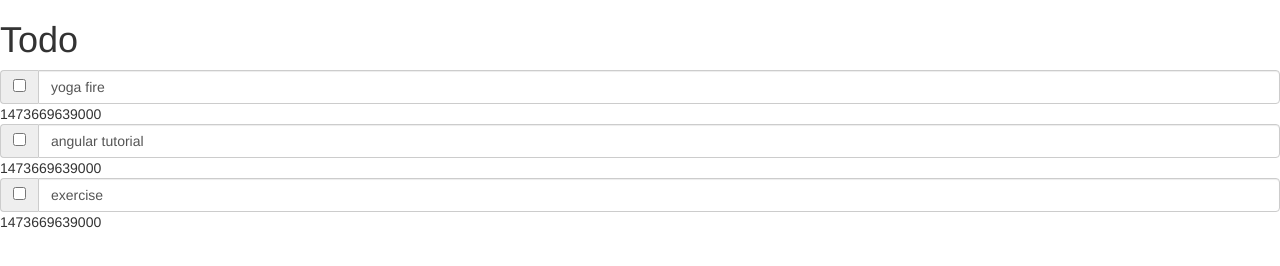
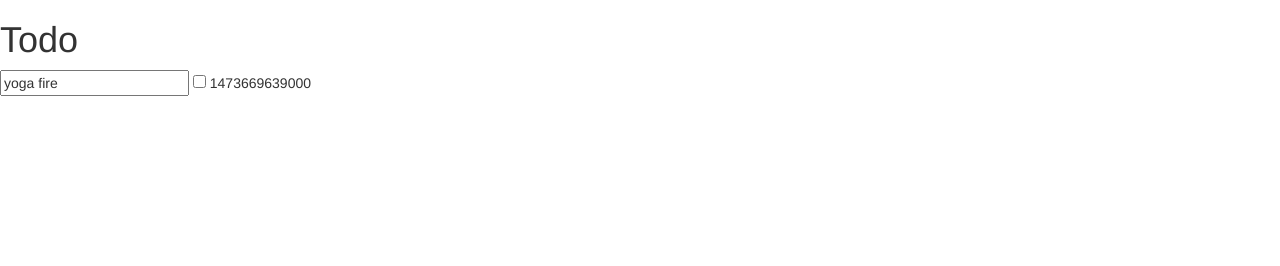
Before and after one commit to chanhi2000/angular-tutorials, a plain HTML site: page todo/index.html in a window 1280 px wide. Drawn offline with nearby package versions, Linux system fonts and the light colour scheme.

Commit message:
commit: chapter 3 state

```diff
--- a/todo/index.html
+++ b/todo/index.html
@@ -11,17 +11,13 @@
 <body ng-app="todo" ng-controller="TodoCtrl">
 
 	<h1>Todo</h1>
-	<ul class="list-unstyled">
-		<li ng-repeat="todo in todos">
-			<div class="input-group">
-				<span class="input-group-addon">
-					<input type="checkbox" ng-model="todo.completed">
-				</span>
-				<input type="text" class="form-control" ng-model="todo.title">
-			</div><!-- input-group -->
-			<date>{{ todo.createdAt }}</date>
-		</li>
-	</ul>
+
+	<!-- {{ todo }} -->
+	<input type="text" ng-model="todo.title">
+	<input type="checkbox" ng-model="todo.completed">
+	<date>{{ todo.createdAt }}</date>
+
+</body>
 
 </body>
 </html>
--- a/todo/script.js
+++ b/todo/script.js
@@ -2,22 +2,10 @@
 	var app = angular.module('todo', []);
 
 	app.controller('TodoCtrl',['$scope', function($scope) {
-		$scope.todos = [
-		{
-			title: 'yoga fire'
-		,	completed: false
-		,	createdAt: Date.now()
-		},
-		{
-			title: 'angular tutorial'
-		,	completed: false
-		,	createdAt: Date.now()
-		},
-		{
-			title: 'exercise'
-		,	completed: false
-		,	createdAt: Date.now()
-		}
-		]
+		$scope.todo = {
+			title: 'yoga fire',
+			completed: false,
+			createdAt: Date.now()
+		};
 	}]);
 })();
```
Also changed, not shown: 1 other file.
